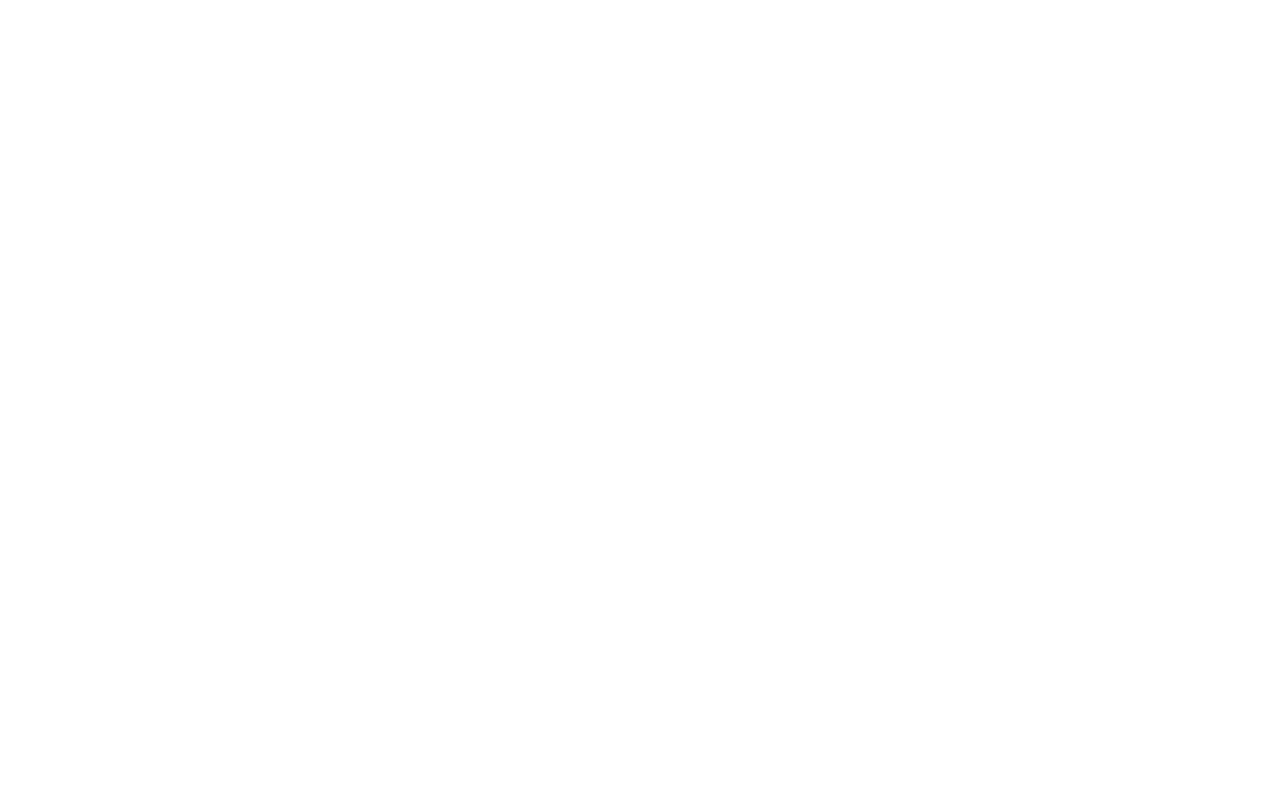
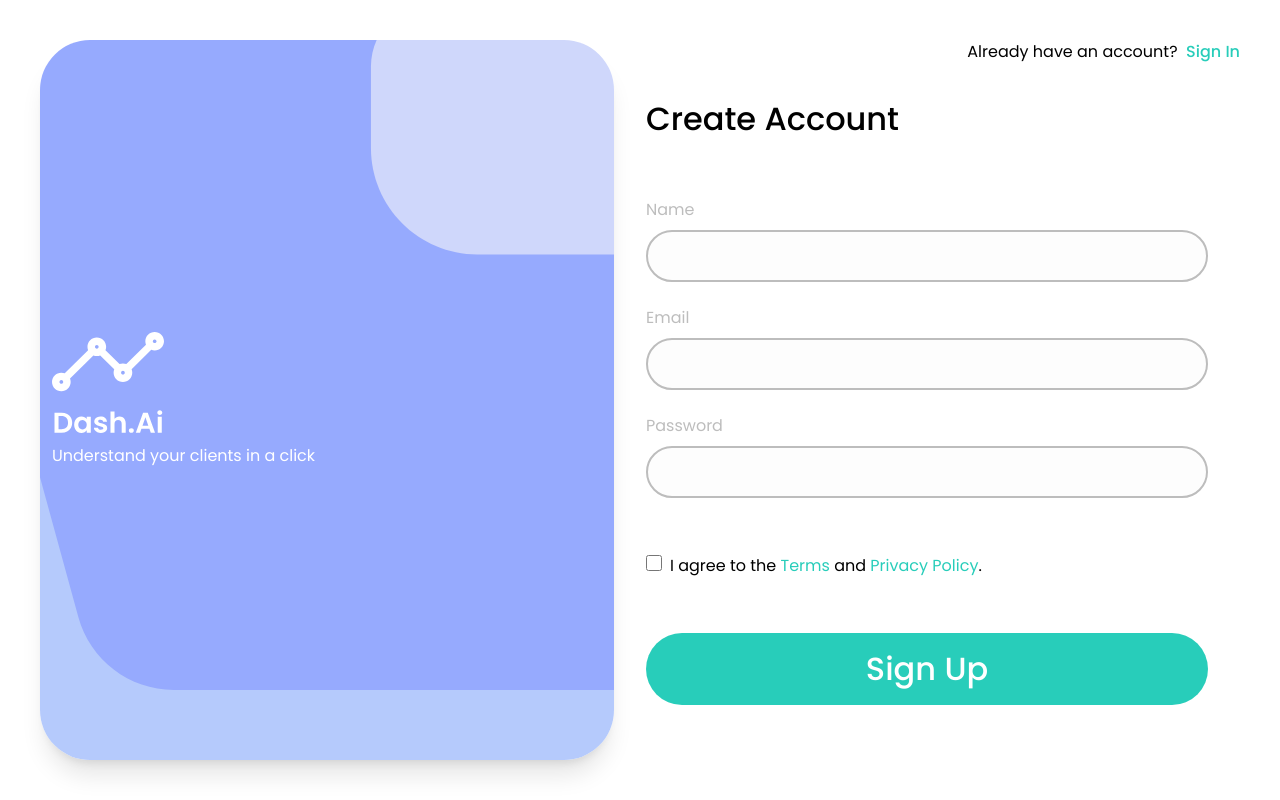
Before and after one commit to chechna9/lablab-hackathon-dash.ai, a React (Create React App) app: page /login in a window 1280 px wide. Before the commit this address had no page. Built offline with nearby package versions, Linux system fonts and the light colour scheme.

Commit message:
added password obscurtion

```diff
--- a/src/App.tsx
+++ b/src/App.tsx
@@ -8,6 +8,7 @@
       <Routes>
         <Route path="/" element={<LandingPage />} />
         <Route path="/register" element={<Register />} />
+        <Route path="/login" element={<Register />} />
       </Routes>
     </BrowserRouter>
   );
--- a/src/view/components/input_field.tsx
+++ b/src/view/components/input_field.tsx
@@ -1,14 +1,15 @@
 interface InputFieldProps extends React.HTMLAttributes<HTMLInputElement> {
     label: string;
+    isObscure?: boolean;
 }
 const InputField = (props: InputFieldProps) => {
   return (
-    <label className="flex flex-col space-y-2 text-[#BDBDBD]">
-      <span>{props.label}</span>
+    <label className="flex flex-col space-y-2 ">
+      <span className="text-[#BDBDBD]">{props.label}</span>
       <input
         {...props}
-        type="text"
-        className="border-[2px] rounded-full border-[#BDBDBD] bg-[#FDFDFD] focus:outline-gray-500 transition-all py-3 px-2"
+        type={`${props.isObscure ? "password" : "text"}`}
+        className={"border-[2px] rounded-full border-[#BDBDBD] bg-[#FDFDFD] focus:outline-gray-500 transition-all py-3 px-2 "}
       />
     </label>
   );
--- a/src/view/screens/register/register_screen.tsx
+++ b/src/view/screens/register/register_screen.tsx
@@ -20,7 +20,7 @@
         <div className="flex flex-col space-y-6">
           <InputField label="Name" />
           <InputField label="Email" />
-          <InputField label="Password" />
+          <InputField label="Password" isObscure={true}/>
         </div>
 
         <label>
```
